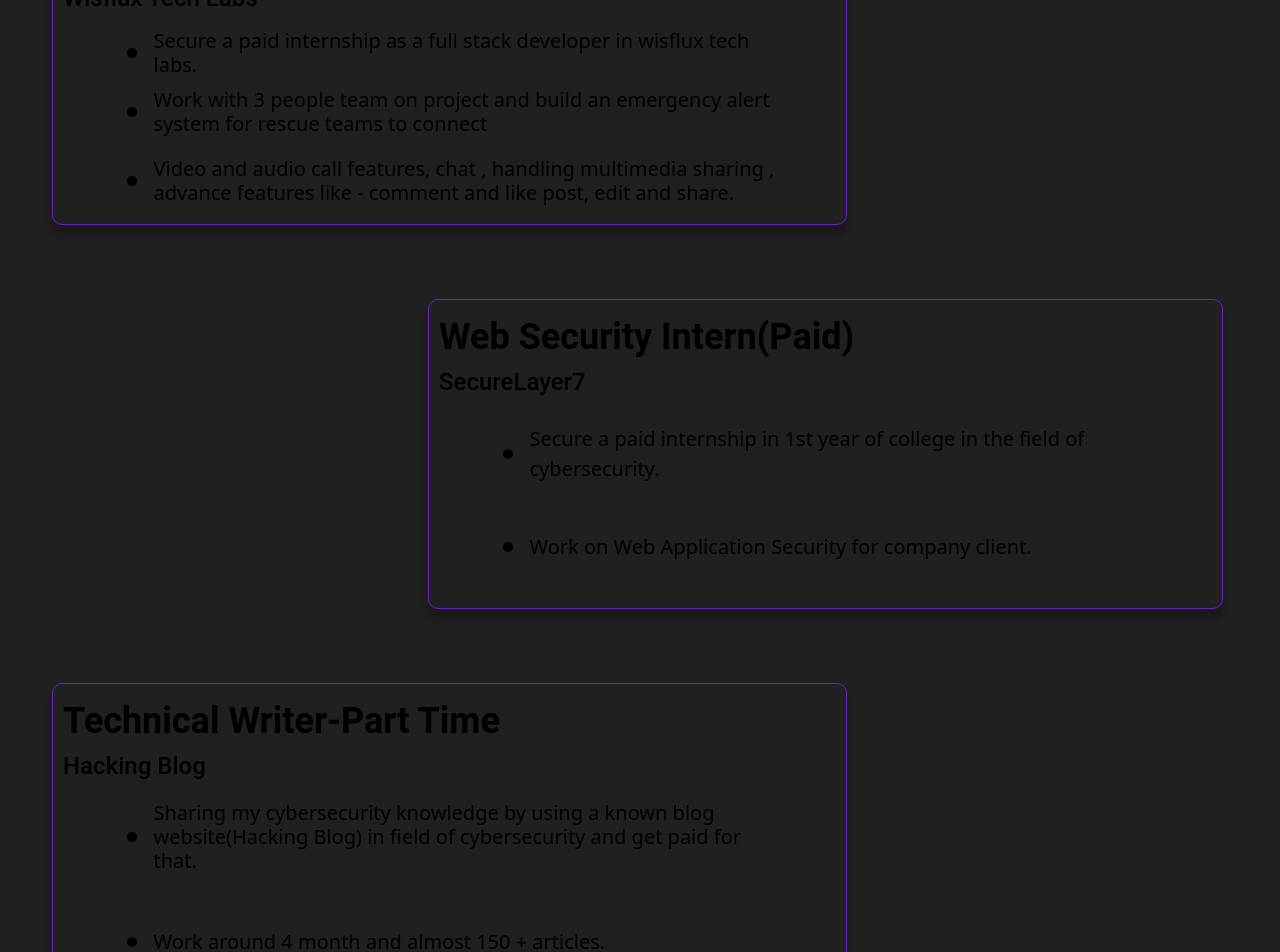
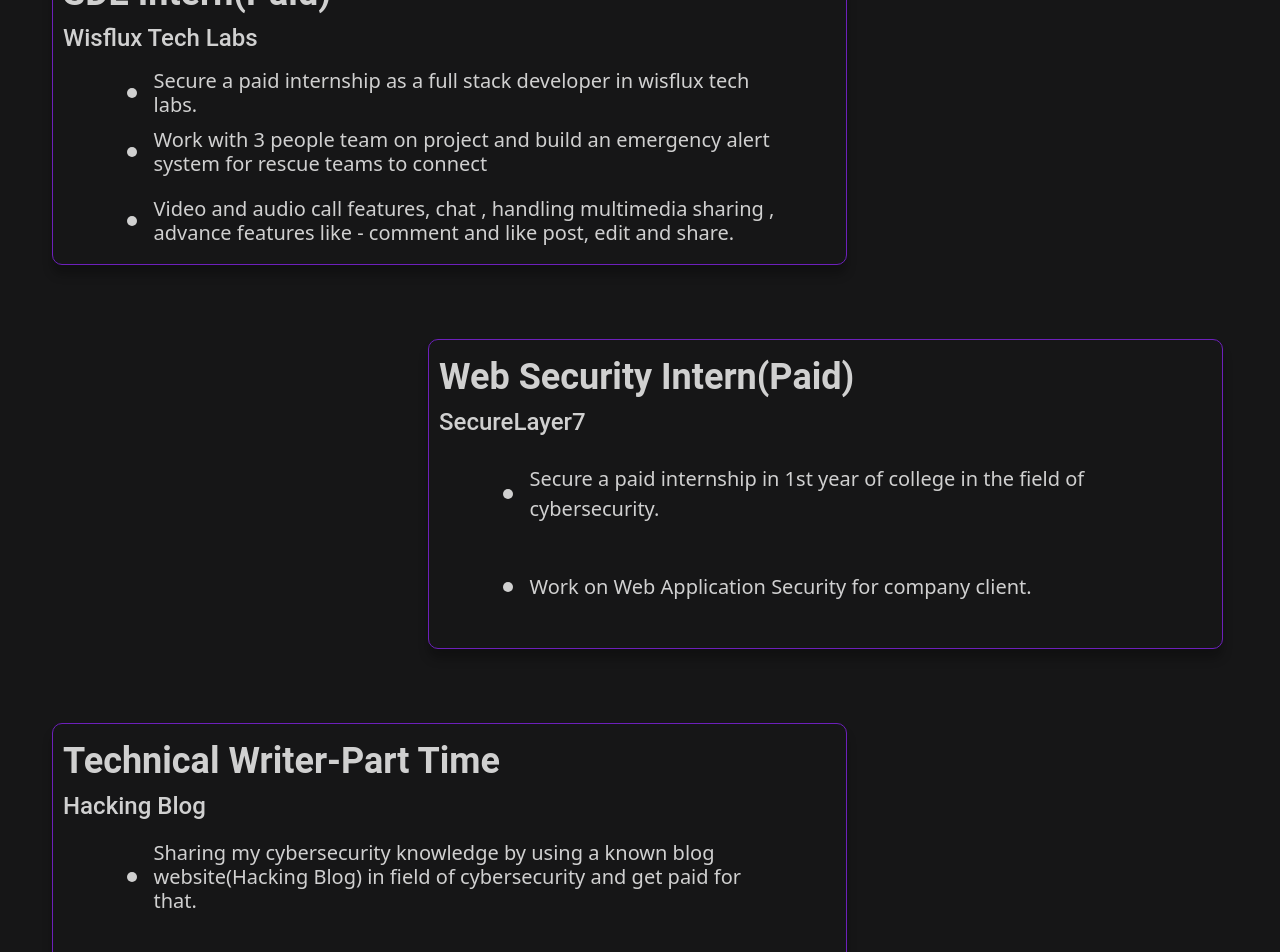
Before and after one commit to jinilptl/portfolio, a React (Vite) app: page / in a window 1280 px wide. Shown: the part 5580-6532 px from the top of the page. Built offline with nearby package versions, Linux system fonts and the light colour scheme.

Commit message:
changes color

```diff
--- a/index.html
+++ b/index.html
@@ -7,7 +7,7 @@
     <title>Surendra Pandar</title>
   </head>
   <body >
-    <div id="root" class="bg-[#202020]"></div>
+    <div id="root" class="bg-[#161617]"></div>
     <script type="module" src="/src/main.jsx"></script>
   </body>
 </html>
--- a/src/components/Experiencemain.jsx
+++ b/src/components/Experiencemain.jsx
@@ -3,12 +3,12 @@
 import Experiencecontent3 from "./experiencecontent3";
 let Experiencemain = () => {
   return (
-    <div className=" mt-10">
+    <div className=" mt-10 md:mt-20">
 
       <div className=" min-h-screen ">
 
         <div className=" text-center mb-10  h-16">
-          <h1 className=" text-5xl font-bold text-black ">Experience </h1>
+          <h1 className=" text-5xl font-bold  text-white opacity-80 ">Experience </h1>
         </div>
 
         <div className="maincontent">
--- a/src/components/experiencecontent1.jsx
+++ b/src/components/experiencecontent1.jsx
@@ -19,10 +19,10 @@
 
           <div className="heading  md:mb-0 mb-3">
             <div className="firstheading md:w-[288px] md:h-[62px] ">
-              <h1 className="md:text-[36px] text-[25px] font-bold font-roboto md:tracking-normal tracking-wide">SDE Intern(Paid)</h1>
+              <h1 className="md:text-[36px] text-[25px] font-bold font-roboto md:tracking-normal tracking-wide  text-white opacity-80">SDE Intern(Paid)</h1>
             </div>
             <div className="secondheading md:w-[215px] md:h-[48px] md:mt-[-8px] ">
-              <h1 className="md:text-[24px] font-medium font-roboto text-[20px]">Wisflux Tech Labs</h1>
+              <h1 className="md:text-[24px] font-medium font-roboto text-[20px]  text-white opacity-80">Wisflux Tech Labs</h1>
             </div>
           </div>
 
@@ -31,24 +31,24 @@
 
             <div className="firstpara flex md:w-[656px] md:h-[35px] items-center md:mb-0 mb-4">
 
-             <p className="md:text-[20px] text-[20px]"><GoDotFill /></p>
-              <p className="para md:text-[20px] text-[17px] font-normal md:ml-3 ml-2 md:leading-6 leading-5">
+             <p className="md:text-[20px] text-[20px]  text-white opacity-80"><GoDotFill /></p>
+              <p className="para md:text-[20px] text-[17px] font-normal md:ml-3 ml-2 md:leading-6 leading-5  text-white opacity-80">
                 Secure a paid internship as a full stack developer in wisflux tech labs.
               </p>
             </div>
 
              <div className="secondpara  flex  md:w-[656px] md:h-[55px] items-center md:mb-0 mb-4">
 
-             <p className="md:text-[20px] text-[20px]"><GoDotFill /></p>
-              <p className="para md:text-[20px] text-[17px] font-normal ml-3 md:leading-6 leading-5">
+             <p className="md:text-[20px] text-[20px]  text-white opacity-80"><GoDotFill /></p>
+              <p className="para md:text-[20px] text-[17px] font-normal ml-3 md:leading-6 leading-5  text-white opacity-80">
               Work with 3 people team on project and build an emergency alert system for rescue teams to connect
               </p>
             </div>
 
              <div className="thirdpara flex md:w-[656px] md:h-[55px] items-center md:leading-6 leading-5 md:mb-0 mb-4">
 
-             <p className="md:text-[20px] text-[20px]"><GoDotFill /></p>
-              <p className="para md:text-[20px] text-[17px] font-normal ml-3">
+             <p className="md:text-[20px] text-[20px]  text-white opacity-80"><GoDotFill /></p>
+              <p className="para md:text-[20px] text-[17px] font-normal ml-3  text-white opacity-80">
               Video and audio call features, chat , handling multimedia sharing , advance features like - comment and like post, edit and share.
               </p>
             </div>
--- a/src/components/experiencecontent2.jsx
+++ b/src/components/experiencecontent2.jsx
@@ -17,10 +17,10 @@
 
           <div className="heading md:mb-0 mb-3 ">
             <div className="firstheading w-full md:h-[62px] ">
-              <h1 className="md:text-[36px] font-bold font-roboto text-[25px]">Web Security Intern(Paid)</h1>
+              <h1 className="md:text-[36px] font-bold font-roboto text-[25px]  text-white opacity-80">Web Security Intern(Paid)</h1>
             </div>
             <div className="secondheading md:w-[215px] md:h-[48px] md:mt-[-8px]">
-              <h1 className="md:text-[24px] font-medium font-roboto text-[22px]">SecureLayer7</h1>
+              <h1 className="md:text-[24px] font-medium font-roboto text-[22px]  text-white opacity-80">SecureLayer7</h1>
             </div>
           </div>
 
@@ -29,16 +29,16 @@
 
             <div className="firstpara flex md:w-[656px] md:h-[35px] items-center md:mb-0 mb-4">
 
-             <p className="md:text-[20px] text-[20px]"><GoDotFill /></p>
-              <p className="para md:text-[20px] text-[17px] font-normal ml-3 ">
+             <p className="md:text-[20px] text-[20px]  text-white opacity-80"><GoDotFill /></p>
+              <p className="para md:text-[20px] text-[17px] font-normal ml-3  text-white opacity-80 ">
               Secure a paid  internship in 1st year of college in the field of cybersecurity.
               </p>
             </div>
 
              <div className="secondpara  flex  md:w-[656px] md:h-[55px] items-center leading-5 md:mb-0 mb-4">
 
-             <p className="text-[20px]"><GoDotFill /></p>
-              <p className="para md:text-[20px] text-[17px] font-normal ml-3">
+             <p className="text-[20px]  text-white opacity-80"><GoDotFill /></p>
+              <p className="para md:text-[20px] text-[17px] font-normal ml-3  text-white opacity-80">
               Work on Web Application Security for company client.</p>
             </div>
 
--- a/src/components/experiencecontent3.jsx
+++ b/src/components/experiencecontent3.jsx
@@ -18,10 +18,10 @@
 
           <div className="heading md:mb-0 mb-3 ">
             <div className="firstheading w-full md:h-[62px] ">
-              <h1 className="md:text-[36px] text-[25px] font-bold font-roboto">Technical Writer-Part Time</h1>
+              <h1 className="md:text-[36px] text-[25px] font-bold font-roboto  text-white opacity-80">Technical Writer-Part Time</h1>
             </div>
             <div className="secondheading md:w-[215px] md:h-[48px] md:mt-[-8px] md:ml-0 ml-1">
-              <h1 className="md:text-[24px] font-medium font-roboto text-[20px]">Hacking Blog</h1>
+              <h1 className="md:text-[24px] font-medium font-roboto text-[20px]  text-white opacity-80">Hacking Blog</h1>
             </div>
           </div>
 
@@ -30,16 +30,16 @@
 
             <div className="firstpara flex md:w-[656px] md:h-[55px] items-center mb-6">
 
-             <p className="md:text-[20px] text-[20px]"><GoDotFill /></p>
-              <p className="para md:text-[20px] text-[17px] font-normal md:ml-3 ml-3 md:leading-6 ">
+             <p className="md:text-[20px] text-[20px]  text-white opacity-80"><GoDotFill /></p>
+              <p className="para md:text-[20px] text-[17px] font-normal md:ml-3 ml-3 md:leading-6  text-white opacity-80">
               Sharing my cybersecurity knowledge by using a known blog website(Hacking Blog) in field of cybersecurity and get paid for that.
               </p>
             </div>
 
              <div className="secondpara  flex  md:w-[656px] md:h-[55px] items-center leading-5">
 
-             <p className="text-[20px]"><GoDotFill /></p>
-              <p className="para md:text-[20px] text-[17px] font-normal ml-3">
+             <p className="text-[20px]  text-white opacity-80"><GoDotFill /></p>
+              <p className="para md:text-[20px] text-[17px] font-normal ml-3  text-white opacity-80">
               Work  around 4 month and almost 150 + articles.
               </p>
             </div>
```
